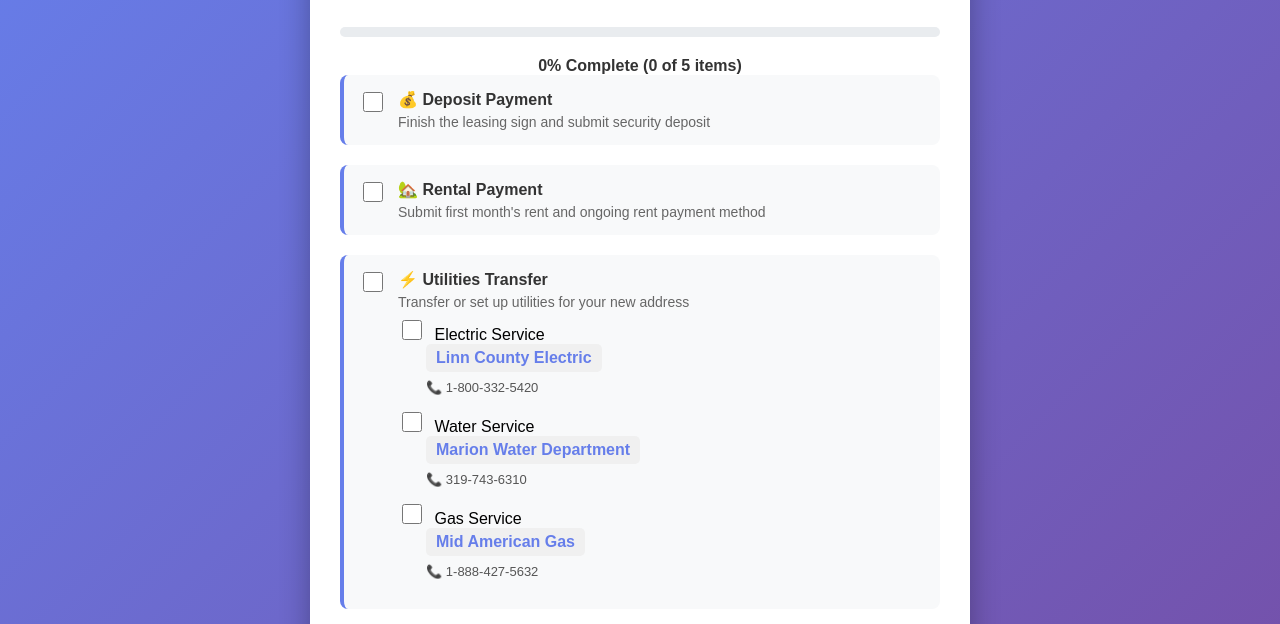
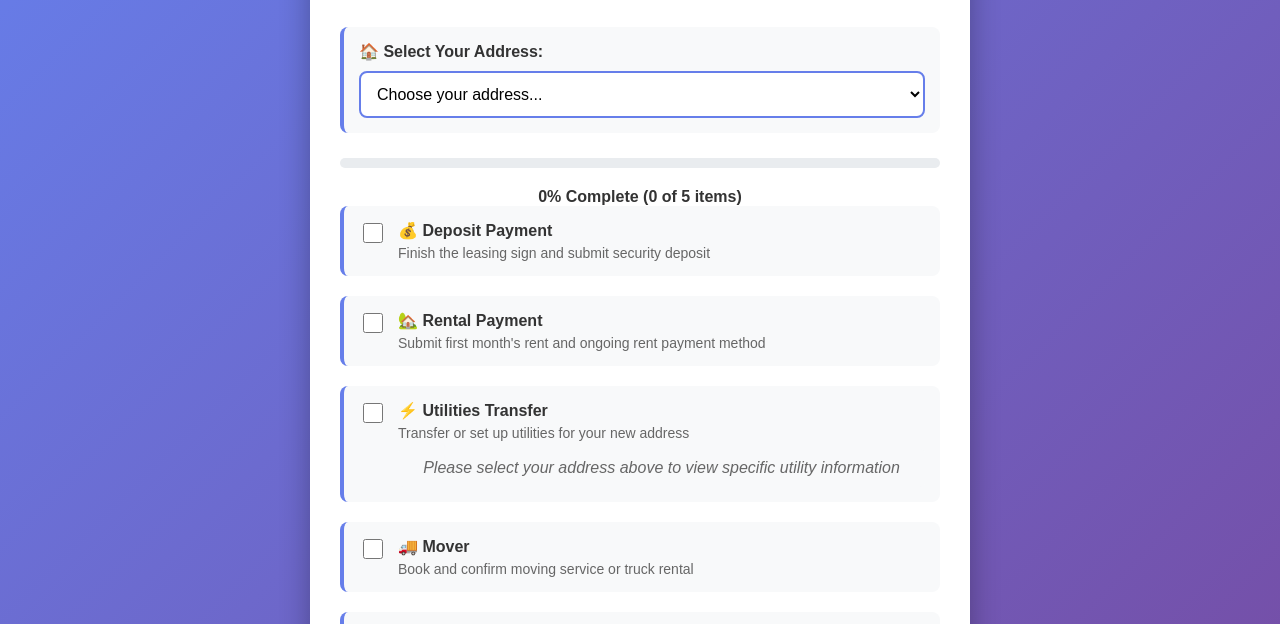
Before and after one commit to pythoncoder999/MoveInCheckList, a plain HTML site: page index.html in a window 1280 px wide. Shown: the part 118-742 px from the top of the page. Drawn offline with Linux system fonts and the light colour scheme.

Commit message:
Update index.html

```diff
--- a/index.html
+++ b/index.html
@@ -32,6 +32,39 @@
             font-size: 28px;
             border-bottom: 3px solid #667eea;
             padding-bottom: 10px;
+        }
+
+        .address-selector {
+            margin-bottom: 25px;
+            padding: 15px;
+            background: #f8f9fa;
+            border-radius: 8px;
+            border-left: 4px solid #667eea;
+        }
+
+        .address-selector label {
+            font-weight: bold;
+            font-size: 16px;
+            color: #333;
+            margin-bottom: 10px;
+            display: block;
+        }
+
+        .address-selector select {
+            width: 100%;
+            padding: 12px;
+            border: 2px solid #667eea;
+            border-radius: 8px;
+            font-size: 16px;
+            background: white;
+            cursor: pointer;
+            transition: all 0.3s ease;
+        }
+
+        .address-selector select:focus {
+            outline: none;
+            border-color: #764ba2;
+            box-shadow: 0 0 10px rgba(102, 126, 234, 0.3);
         }
 
         .checklist-item {
@@ -149,11 +182,29 @@
             font-size: 13px;
             margin-top: 3px;
         }
+
+        .utility-prompt {
+            color: #666;
+            font-style: italic;
+            padding: 10px;
+            text-align: center;
+            background: #f8f9fa;
+            border-radius: 5px;
+        }
     </style>
 </head>
 <body>
     <div class="container">
         <h1>🏠 Rental Move-In Checklist</h1>
+
+        <div class="address-selector">
+            <label for="addressSelect">🏠 Select Your Address:</label>
+            <select id="addressSelect" onchange="updateUtilities()">
+                <option value="">Choose your address...</option>
+                <option value="3272">3272</option>
+                <option value="2585">2585</option>
+            </select>
+        </div>
 
         <div class="progress-bar">
             <div class="progress-fill" id="progressFill"></div>
@@ -186,38 +237,9 @@
                 <div class="item-content">
                     <div class="item-title">⚡ Utilities Transfer</div>
                     <div class="item-details">Transfer or set up utilities for your new address</div>
-                    <div class="utility-links">
-                        <div style="margin-bottom: 15px;">
-                            <input type="checkbox" id="electric" style="margin-right: 8px;">
-                            <label for="electric">Electric Service</label>
-                            <div style="margin-left: 28px;">
-                                <a href="https://www.linncountyrec.com/my-account/account-resources/start-stop-service" target="_blank">
-                                    Linn County Electric
-                                </a>
-                                <div class="phone-number">📞 1-800-332-5420</div>
-                            </div>
-                        </div>
-
-                        <div style="margin-bottom: 15px;">
-                            <input type="checkbox" id="water" style="margin-right: 8px;">
-                            <label for="water">Water Service</label>
-                            <div style="margin-left: 28px;">
-                                <a href="http://www.cityofmarion.org/departments/water" target="_blank">
-                                    Marion Water Department
-                                </a>
-                                <div class="phone-number">📞 319-743-6310</div>
-                            </div>
-                        </div>
-
-                        <div style="margin-bottom: 15px;">
-                            <input type="checkbox" id="gas" style="margin-right: 8px;">
-                            <label for="gas">Gas Service</label>
-                            <div style="margin-left: 28px;">
-                                <a href="https://www.midamericanenergy.com/moving.aspx" target="_blank">
-                                    Mid American Gas
-                                </a>
-                                <div class="phone-number">📞 1-888-427-5632</div>
-                            </div>
+                    <div class="utility-links" id="utilitiesContainer">
+                        <div class="utility-prompt">
+                            Please select your address above to view specific utility information
                         </div>
                     </div>
                 </div>
@@ -253,11 +275,89 @@
     </div>
 
     <script>
+        function updateUtilities() {
+            const addressSelect = document.getElementById('addressSelect');
+            const utilitiesContainer = document.getElementById('utilitiesContainer');
+            const selectedAddress = addressSelect.value;
+
+            if (!selectedAddress) {
+                utilitiesContainer.innerHTML = `
+                    <div class="utility-prompt">
+                        Please select your address above to view specific utility information
+                    </div>
+                `;
+                updateProgress();
+                return;
+            }
+
+            let utilitiesHTML = '';
+
+            // Electric Service - different for each address
+            if (selectedAddress === '3272') {
+                utilitiesHTML += `
+                    <div style="margin-bottom: 15px;">
+                        <input type="checkbox" id="electric" style="margin-right: 8px;" onchange="updateProgress()">
+                        <label for="electric">Electric Service</label>
+                        <div style="margin-left: 28px;">
+                            <a href="https://www.linncountyrec.com/my-account/account-resources/start-stop-service" target="_blank">
+                                Linn County Rural Electric
+                            </a>
+                            <div class="phone-number">📞 1-800-332-5420</div>
+                        </div>
+                    </div>
+                `;
+            } else if (selectedAddress === '2585') {
+                utilitiesHTML += `
+                    <div style="margin-bottom: 15px;">
+                        <input type="checkbox" id="electric" style="margin-right: 8px;" onchange="updateProgress()">
+                        <label for="electric">Electric Service</label>
+                        <div style="margin-left: 28px;">
+                            <a href="https://www.alliantenergy.com/accountandbilling/customersupport/startorstopservice" target="_blank">
+                                Alliant Energy
+                            </a>
+                            <div class="phone-number">📞 1-800-255-4268</div>
+                        </div>
+                    </div>
+                `;
+            }
+
+            // Water Service - same for both addresses
+            utilitiesHTML += `
+                <div style="margin-bottom: 15px;">
+                    <input type="checkbox" id="water" style="margin-right: 8px;" onchange="updateProgress()">
+                    <label for="water">Water Service</label>
+                    <div style="margin-left: 28px;">
+                        <a href="http://www.cityofmarion.org/departments/water" target="_blank">
+                            Marion Water Department
+                        </a>
+                        <div class="phone-number">📞 319-743-6310</div>
+                    </div>
+                </div>
+            `;
+
+            // Gas Service - same for both addresses
+            utilitiesHTML += `
+                <div style="margin-bottom: 15px;">
+                    <input type="checkbox" id="gas" style="margin-right: 8px;" onchange="updateProgress()">
+                    <label for="gas">Gas Service</label>
+                    <div style="margin-left: 28px;">
+                        <a href="https://www.midamericanenergy.com/moving.aspx" target="_blank">
+                            MidAmerican Energy
+                        </a>
+                        <div class="phone-number">📞 1-888-427-5632</div>
+                    </div>
+                </div>
+            `;
+
+            utilitiesContainer.innerHTML = utilitiesHTML;
+            updateProgress();
+        }
+
         function updateProgress() {
-            const checkboxes = document.querySelectorAll('input[type="checkbox"]');
-            const checkedCount = document.querySelectorAll('input[type="checkbox"]:checked').length;
+            const checkboxes = document.querySelectorAll('input[type="checkbox"]:not([id="addressSelect"])');
+            const checkedCount = document.querySelectorAll('input[type="checkbox"]:checked:not([id="addressSelect"])').length;
             const totalCount = checkboxes.length;
-            const percentage = Math.round((checkedCount / totalCount) * 100);
+            const percentage = totalCount > 0 ? Math.round((checkedCount / totalCount) * 100) : 0;
 
             // Update progress bar
             const progressFill = document.getElementById('progressFill');
@@ -267,7 +367,8 @@
             progressText.textContent = `${percentage}% Complete (${checkedCount} of ${totalCount} items)`;
 
             // Update individual item styling
-            checkboxes.forEach((checkbox, index) => {
+            const mainCheckboxes = document.querySelectorAll('#deposit, #rental, #utilities, #mover, #address');
+            mainCheckboxes.forEach((checkbox, index) => {
                 const item = document.getElementById(`item${index + 1}`);
                 if (checkbox.checked) {
                     item.classList.add('completed');
@@ -277,11 +378,11 @@
             });
 
             // Celebration effect when all items are completed
-            if (checkedCount === totalCount) {
+            if (totalCount > 0 && checkedCount === totalCount) {
                 celebrateCompletion();
             }
 
-            // Save progress to localStorage
+            // Save progress
             saveProgress();
         }
 
@@ -303,40 +404,38 @@
         }
 
         function resetChecklist() {
-            const checkboxes = document.querySelectorAll('input[type="checkbox"]');
+            const checkboxes = document.querySelectorAll('input[type="checkbox"]:not([id="addressSelect"])');
             checkboxes.forEach(checkbox => {
                 checkbox.checked = false;
             });
+            document.getElementById('addressSelect').value = '';
+            updateUtilities();
             updateProgress();
-            localStorage.removeItem('checklistProgress');
+            // Remove from localStorage since we can't use it in artifacts
         }
 
         function saveProgress() {
-            const checkboxes = document.querySelectorAll('input[type="checkbox"]');
+            // Note: localStorage is not available in Claude artifacts
+            // This function is kept for compatibility but doesn't persist data
+            const checkboxes = document.querySelectorAll('input[type="checkbox"]:not([id="addressSelect"])');
             const progress = {};
             checkboxes.forEach(checkbox => {
                 progress[checkbox.id] = checkbox.checked;
             });
-            localStorage.setItem('checklistProgress', JSON.stringify(progress));
+            progress.selectedAddress = document.getElementById('addressSelect').value;
+            // In a real environment, you would use: localStorage.setItem('checklistProgress', JSON.stringify(progress));
         }
 
         function loadProgress() {
-            const saved = localStorage.getItem('checklistProgress');
-            if (saved) {
-                const progress = JSON.parse(saved);
-                Object.keys(progress).forEach(id => {
-                    const checkbox = document.getElementById(id);
-                    if (checkbox) {
-                        checkbox.checked = progress[id];
-                    }
-                });
-                updateProgress();
-            }
+            // Note: localStorage is not available in Claude artifacts
+            // This function is kept for compatibility but doesn't load persisted data
+            // In a real environment, you would use: const saved = localStorage.getItem('checklistProgress');
         }
 
-        // Load saved progress when page loads
+        // Initialize the page
         window.onload = function() {
             loadProgress();
+            updateProgress();
         };
     </script>
 </body>
```
